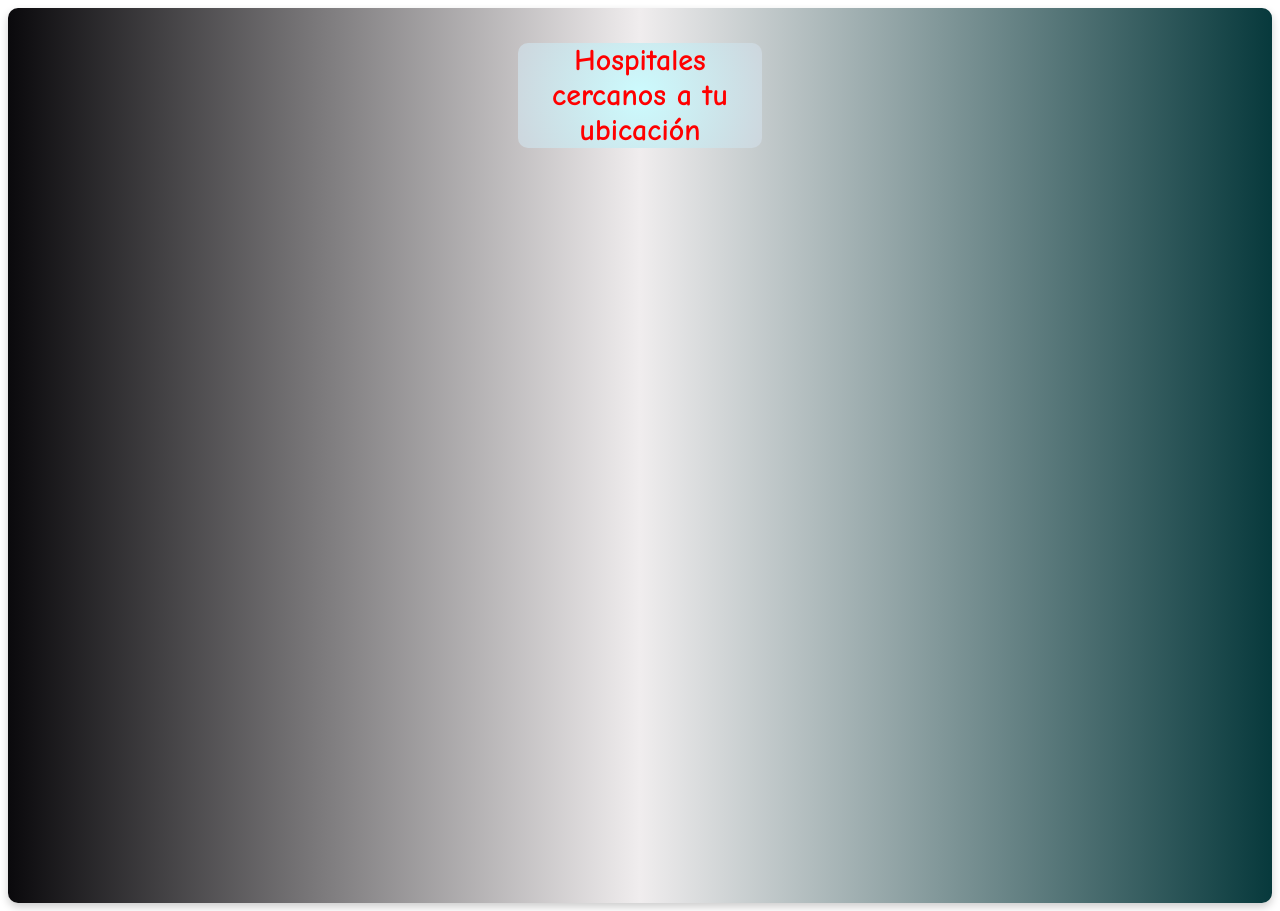
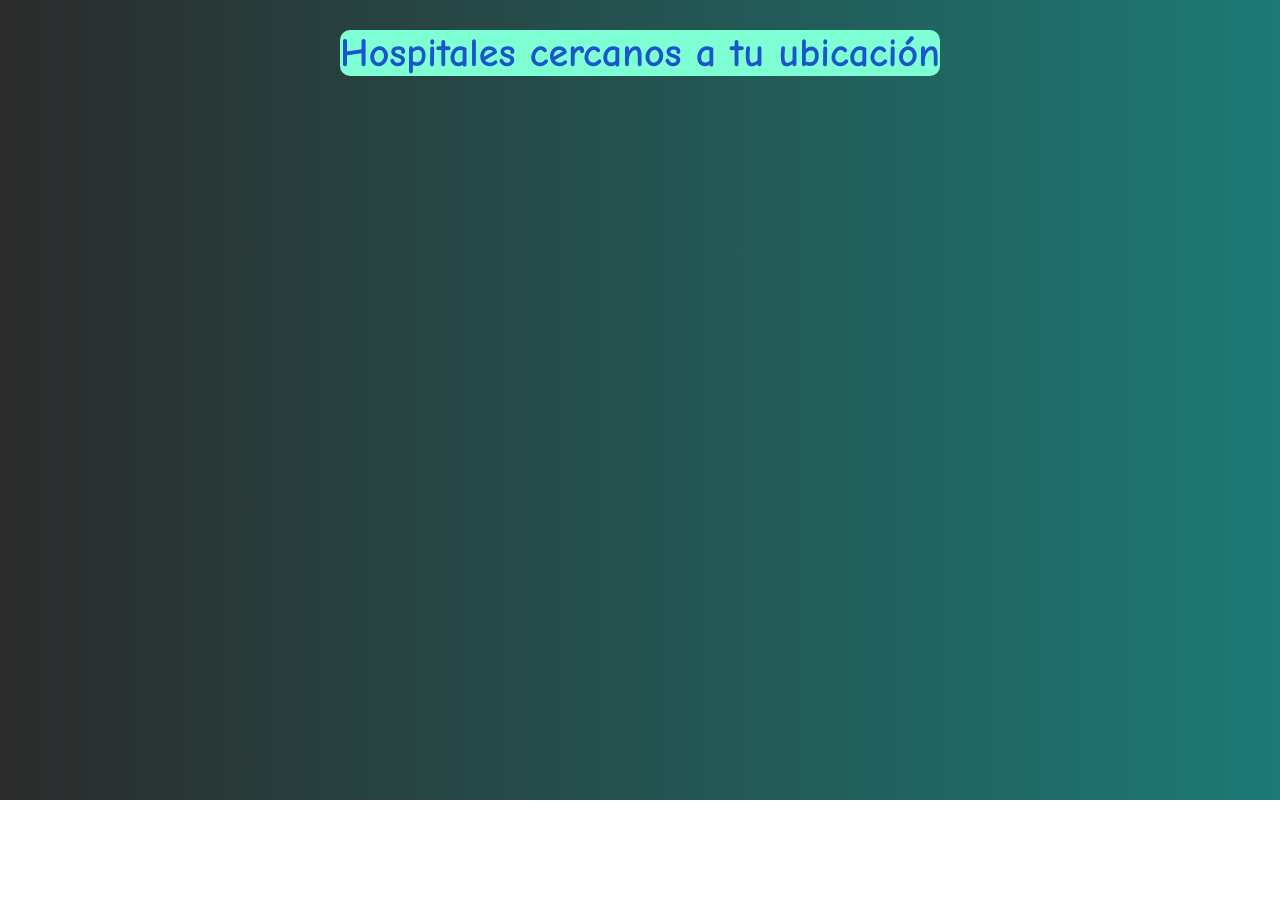
Before and after one commit to Bachiira/pagina.github.io, a plain HTML site: page index.html in a window 1280 px wide. After the commit the page ends 800 px from the top, so only its background shows below. Drawn offline with Linux system fonts and the light colour scheme; some packages are replaced by stand-ins of ours.

Commit message:
Update uwu.css

```diff
--- a/uwu.css
+++ b/uwu.css
@@ -1,30 +1,37 @@
-.diseño{
-    background-color: blueviolet;
-    color: rgb(255, 0, 0);
+body {
+    margin: 0;
+    padding: 0;
+    height: 100vh;
+    background: linear-gradient(to right, #2b2b2b, #1d7a75);
+    font-family: 'Segoe UI', sans-serif;
+    display: flex;
+    flex-direction: column;
+    align-items: center;
+    justify-content: flex-start;
+  }
+
+  h2 {
+    color: rgb(27, 85, 203);
+    text-align: center;
+    margin: 30px 0 10px 0;
+    font-size: 40px;
+    background-color: aquamarine;
     border-radius: 10px;
-    font-size: 30px;
-    text-shadow: #b8093b;
-    margin-left: 500px;
-    margin-right: 500px;
-    background: radial-gradient(circle, #CCFBFE, #CDD6DD);
     font-family: 'Comic Sans MS', cursive;
 
-}
-
-#map {
-    height: 90vh;
-    left: 50vh;
-    width: 50%;
-    display: flex;
-    border-radius: 40px;
+  }
+  .map-container {
+    width: 100%;
+    max-width: 800px;
+    height: 80vh;
+    background-color: #f3f3f3;
+    border-radius: 50px;
+    overflow: hidden;
+    box-shadow: 0 4px 10px rgba(0, 0, 0, 0.4);
+    left: 50px;
   }
 
-.titulo{
-  border-radius: 10px;
-  box-shadow: 0 4px 8px rgba(0,0,0,0.2);
-  padding: 10px;
-  text-align: center;
-  font-family: 'Segoe UI', sans-serif;
-  transition: transform 0.3s;
-  background: linear-gradient(to right, #0A090C, #F0EDEE, #07393C);
-}
+  #map {
+    width: 100%;
+    height: 100%;
+  }
```
